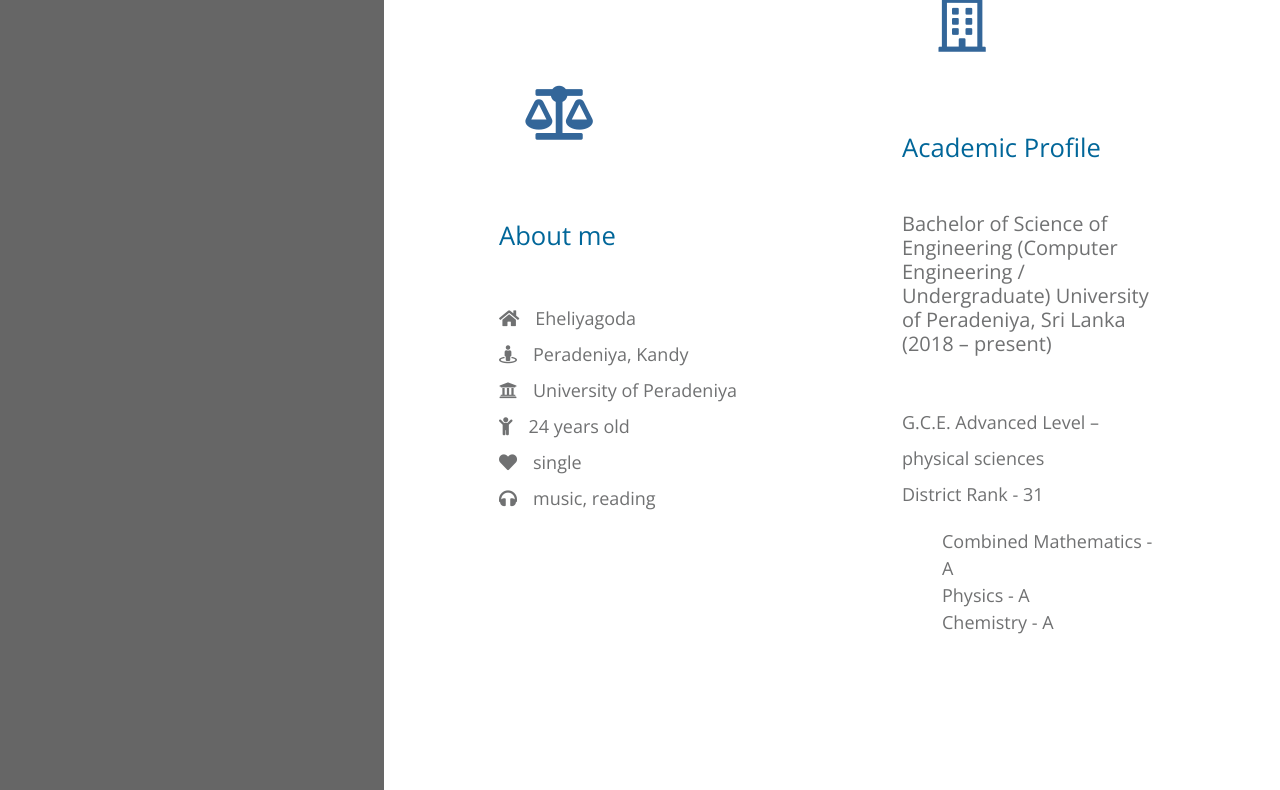
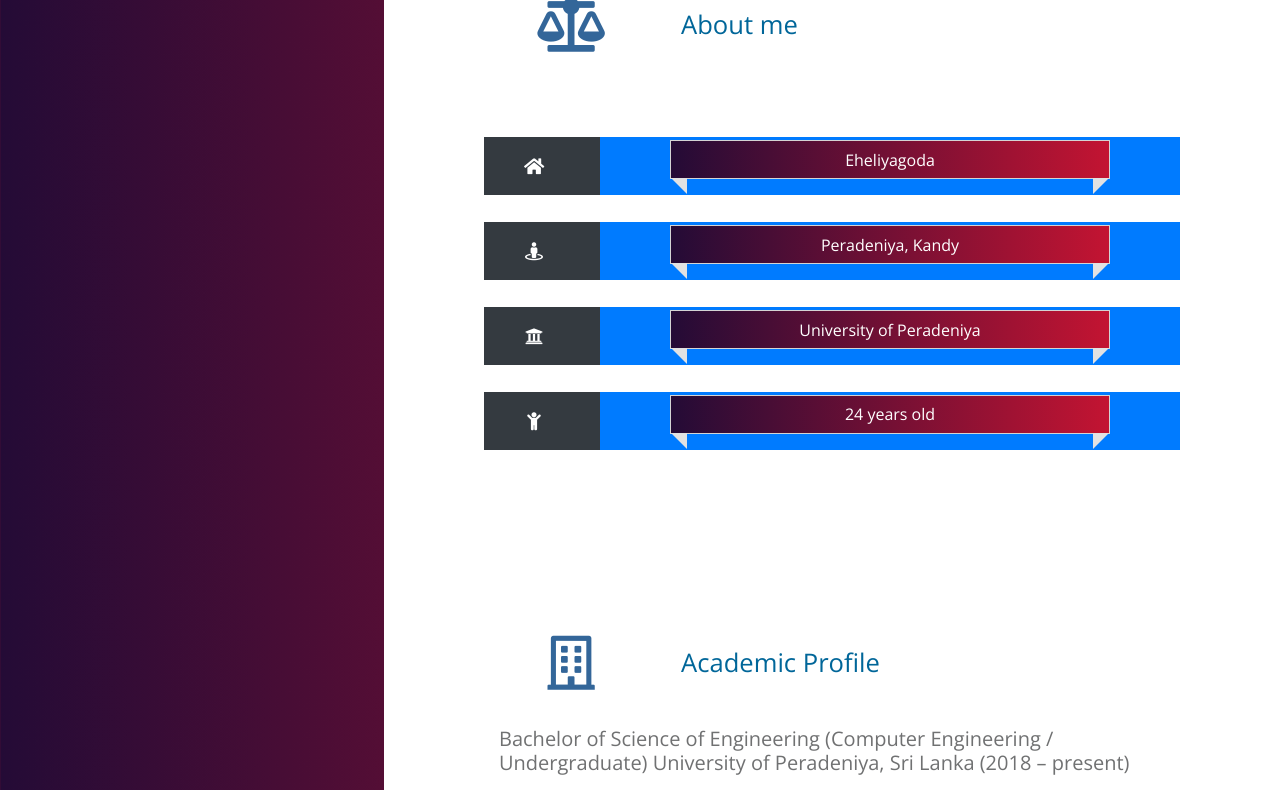
Before and after one commit to AmindaAmarasinghe/AmindaAmarasinghe.github.io, a plain HTML site: page index.html in a window 1280 px wide. Shown: the part 956-1746 px from the top of the page. Drawn offline with nearby package versions, Linux system fonts and the light colour scheme.

Commit message:
about section

```diff
--- a/css/styles.css
+++ b/css/styles.css
@@ -5,6 +5,63 @@
     flex-wrap: wrap;
     justify-content: center;
 }
+.ribbon {
+    font-size: 16px !important;
+    /* This ribbon is based on a 16px font side and a 24px vertical rhythm. I've used em's to position each element for scalability. If you want to use a different font size you may have to play with the position of the ribbon elements */
+    width: 80%;
+    position: relative;
+    background: #c31432;  /* fallback for old browsers */
+background: -webkit-linear-gradient(to right, #240b36, #c31432);  /* Chrome 10-25, Safari 5.1-6 */
+background: linear-gradient(to right, #240b36, #c31432); /* W3C, IE 10+/ Edge, Firefox 16+, Chrome 26+, Opera 12+, Safari 7+ */
+
+
+    background-repeat: repeat-x;
+    filter: progid: DXImageTransform.Microsoft.gradient(startColorstr='#ffffffff', endColorstr='#fff2f2f2', GradientType=0);
+    border: 1px solid #d4d4d4;
+    color: #fff;
+    text-align: center;
+    padding: 0.4em 1em;
+    /* Adjust to suit */
+    margin: 0.2em auto 1em;
+    /* Based on 24px vertical rhythm. 48px bottom margin - normally 24 but the ribbon 'graphics' take up 24px themselves so we double it. */
+  }
+  .ribbon:before,
+  .ribbon:after {
+    content: "";
+    position: absolute;
+    display: block;
+    bottom: -1em;
+    border: 1.5em solid #f2f2f2;
+    /*side ribbons*/
+    z-index: -1;
+  }
+  .ribbon:before {
+    left: -2em;
+    border-right-width: 1.5em;
+    border-left-color: transparent;
+  }
+  .ribbon:after {
+    right: -2em;
+    border-left-width: 1.5em;
+    border-right-color: transparent;
+  }
+  .ribbon .ribbon-content:before,
+  .ribbon .ribbon-content:after {
+    content: "";
+    position: absolute;
+    display: block;
+    border-style: solid;
+    border-color: #e2e2e2 transparent transparent transparent;
+    bottom: -1em;
+  }
+  .ribbon .ribbon-content:before {
+    left: 0;
+    border-width: 1em 0 0 1em;
+  }
+  .ribbon .ribbon-content:after {
+    right: 0;
+    border-width: 1em 1em 0 0;
+  }
 
 .cardbox {
     margin: 5px;
--- a/css/templatemo-dream-pulse.css
+++ b/css/templatemo-dream-pulse.css
@@ -12,7 +12,10 @@ body {
   font-weight: 400;
   overflow-x: hidden;
   color: #707172;
-  background-color: #666;
+  background: #c31432;  /* fallback for old browsers */
+background: -webkit-linear-gradient(to right, #240b36, #c31432);  /* Chrome 10-25, Safari 5.1-6 */
+background: linear-gradient(to right, #240b36, #c31432); /* W3C, IE 10+/ Edge, Firefox 16+, Chrome 26+, Opera 12+, Safari 7+ */
+
 }
 
 p {
--- a/index.html
+++ b/index.html
@@ -102,7 +102,10 @@ https://templatemo.com/tm-536-dream-pulse
               data-image-src="img/cover.jpg">
               <div class="tm-section-wrap">
                 <section id="intro" class="tm-section">
-                    <div class="tm-intro" style="background-color:#ADD8E6">
+                    <div class="tm-intro" style="background: #7F7FD5;  /* fallback for old browsers */
+                    background: -webkit-linear-gradient(to right, #91EAE4, #86A8E7, #7F7FD5);  /* Chrome 10-25, Safari 5.1-6 */
+                    background: linear-gradient(to right, #91EAE4, #86A8E7, #7F7FD5); /* W3C, IE 10+/ Edge, Firefox 16+, Chrome 26+, Opera 12+, Safari 7+ */
+                    ">
                         <h2 class="tm-section-title mb-5 text-uppercase tm-color-primary">Aminda Amarasinghe</h2>
                         <p class="tm-color-gray"><b>
                           A highly enthusiastic Computer Engineering undergraduate with
@@ -119,17 +122,61 @@ https://templatemo.com/tm-536-dream-pulse
 
           <div class="tm-section-wrap bg-white">
             <section id="about" class="row tm-section">
-              <div class="col-xl-6">
+              <div class="col-xl-12">
                 <div class="tm-section-half">
-                    <div><i class="fas fa-3x fa-balance-scale mb-5 tm-section-icon"></i></div>
-                    <h2 class="tm-section-title tm-color-primary mb-5">About me</h2>
+                    <div class="row d-flex align-items-center justify-content-center mb-0">
+                      <div class="col-3 d-flex justify-content-center"><i class="fas fa-3x fa-balance-scale mb-1 tm-section-icon"></i></div>
+                      <div class="col-9"><h2 class="tm-section-title tm-color-primary mb-1 pl-2">About me</h2></div>
+                    </div>
+
                     <p class="mb-5">
-                      <i class="fas fa-home mr-3"></i>Eheliyagoda<br>
-                      <i class="fas fa-street-view mr-3"></i>Peradeniya, Kandy<br>
-                      <i class="fas fa-university mr-3"></i>University of Peradeniya<br>
-                      <i class="fas fa-child mr-3"></i>24 years old<br>
+                      <div class="row bg-dark">
+                        <div class="col-2 d-flex align-items-center justify-content-center"><i class="fas fa-home mr-3 text-white"></i></div>
+                        <div class="col-10 bg-primary"><div class=" ribbon">
+                          <div class=" ribbon-content">
+
+                              Eheliyagoda
+
+                          </div>
+                        </div>
+                      </div>
+                      </div>
+
+                      <br>
+                      <div class="row bg-dark">
+                        <div class="col-2 d-flex align-items-center justify-content-center"><i class="fas fa-street-view mr-3 text-white"></i></div>
+                        <div class="col-10 bg-primary"><div class=" ribbon">
+                          <div class=" ribbon-content">
+                            Peradeniya, Kandy
+                          </div>
+                        </div>
+                      </div>
+                      </div>
+                      <br>
+                      <div class="row bg-dark">
+                        <div class="col-2 d-flex align-items-center justify-content-center"><i class="fas fa-university mr-3 text-white"></i></div>
+                        <div class="col-10 bg-primary"><div class=" ribbon">
+                          <div class=" ribbon-content">
+                            University of Peradeniya
+                          </div>
+                        </div>
+                      </div>
+                      </div>
+                      <br>
+                      <div class="row bg-dark">
+                        <div class="col-2 d-flex align-items-center justify-content-center"><i class="fas fa-child mr-3 text-white"></i></div>
+                        <div class="col-10 bg-primary"><div class=" ribbon">
+                          <div class=" ribbon-content">
+                            24 years old
+                          </div>
+                        </div>
+                      </div>
+                      </div>
+                      <br>
+
+                      <!--
                       <i class="fas fa-heart mr-3"></i>single<br>
-                      <i class="fas fa-headphones mr-3"></i>music, reading<br>
+                      <i class="fas fa-headphones mr-3"></i>music, reading<br> -->
 
                     </p>
                     <p>
@@ -137,10 +184,13 @@ https://templatemo.com/tm-536-dream-pulse
                     </p>
                 </div>
               </div>
-              <div class="col-xl-6">
+              <div class="col-xl-12">
                 <div class="tm-section-half">
-                    <div><i class="far fa-3x fa-building mb-5 tm-section-icon"></i></div>
-                    <h2 class="tm-section-title tm-color-primary mb-5">Academic Profile</h2>
+                  <div class="row d-flex align-items-center justify-content-center mb-0">
+                    <div class="col-3 d-flex justify-content-center"><i class="far fa-3x fa-building mb-1 tm-section-icon"></i></div>
+                    <div class="col-9"><h2 class="tm-section-title tm-color-primary mb-1 pl-2">Academic Profile</h2></div>
+                  </div>
+
                     <h5 class="mb-5">
                       Bachelor of Science of Engineering
                       (Computer Engineering / Undergraduate)
@@ -258,10 +308,11 @@ https://templatemo.com/tm-536-dream-pulse
                   	<div class="tm-w-80 mb-5">
                           <h2 class="tm-color-primary tm-section-title mb-4">Education</h2>
                           <p class="mb-5">
-                            <ul style="list-style: none;">
-                            	<li><img src="img/gallery/ecc.jfif"><h5>Eheliyagoda Central College</h5></li>
-                            	<li><img src="img/gallery/favicon.png"><h5>University of Peradeniya</h5></li>
-                            </ul>
+                            <div class="row">
+                              <div class="col-6 pb-5 d-flex justify-content-center"><img src="img/gallery/ecc.jfif"><h5  style="position: absolute; bottom: 0;">Eheliyagoda Central College</h5></div>
+                              <div class="col-6 pb-5 d-flex justify-content-center"><img src="img/gallery/favicon.png"><h5  style="position: absolute; bottom: 0;">University of Peradeniya</h5></div>
+                            </div>
+
                           </p>
                     </div>
                     <div class="tm-w-80 mb-5">
```
